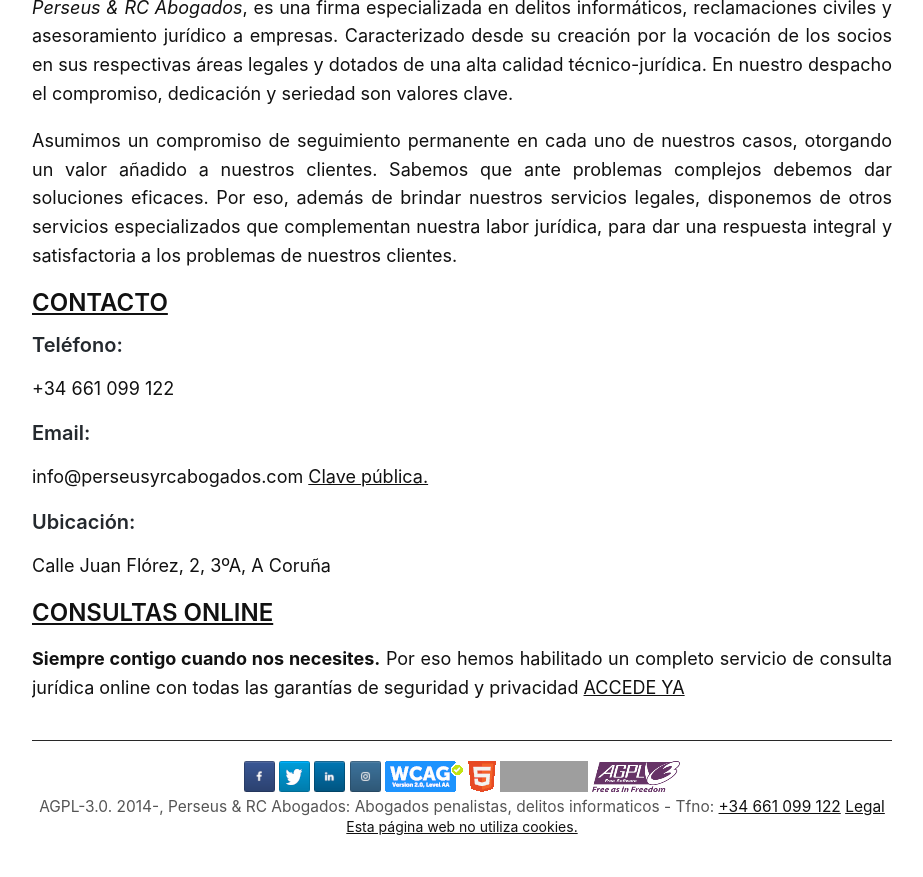
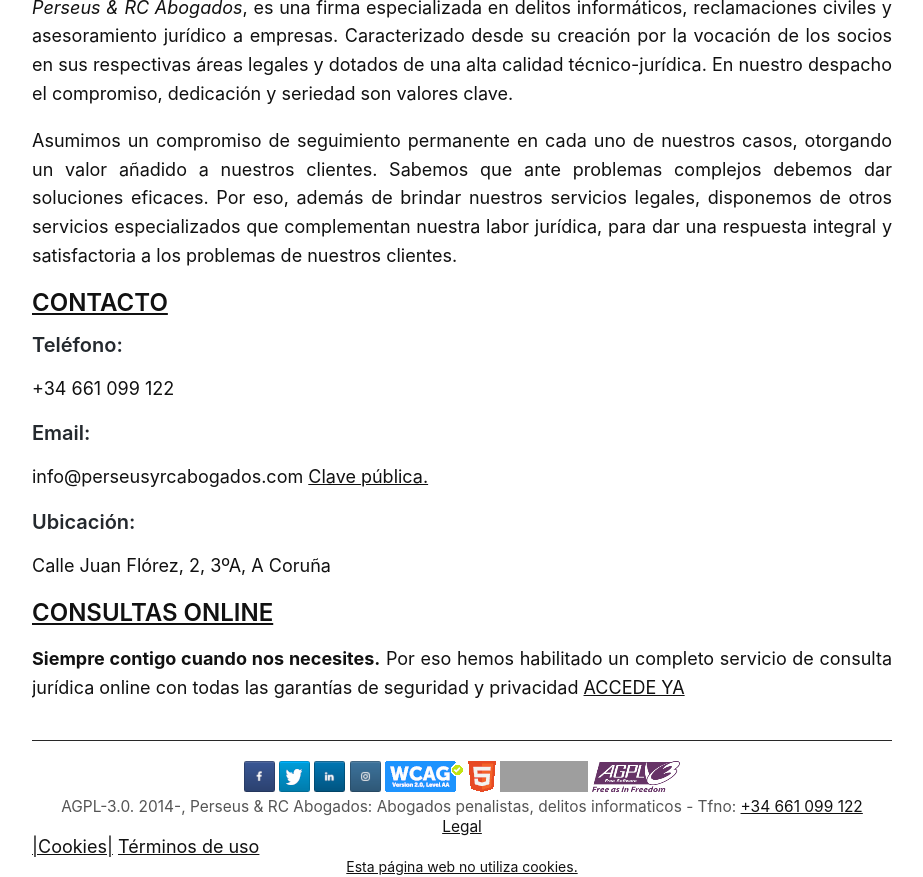
Before and after one commit to streaming10/perseusnew, a Jekyll site: the page built from README.md, in a window 1280 px wide, cut to the strip 532-1409 px from the top of the page. Shown: the whole strip, without its empty margins (158-1081 px from the left). Built offline with Jekyll 4.4.1, drawn with Linux system fonts in a browser that asks for light colours; our own code applies the rules of GitHub Pages for plain Markdown files; before the commit the page ends 1369 px from its top, so only the background shows below that; grey boxes are pictures that could not be loaded.

Commit message:
Update default.html

```diff
--- a/_layouts/default.html
+++ b/_layouts/default.html
@@ -98,8 +98,10 @@
 		<div id="hidden" style="display:none;"><br />
 			<span property="dct:title">Perseus & RC Abogados: Abogados penalistas A Coruña, delitos informaticos</span> by <span property="cc:attributionName">Perseus & RC Abogados: Abogados penalistas, delitos informaticos</span> is licensed under a <a rel="license" title="Licencia CC" href="http://creativecommons.org/licenses/by-nc-sa/3.0/">Creative Commons Reconocimiento-NoComercial-CompartirIgual 3.0 Unported License</a>.
 		</div><br />
-	AGPL-3.0. 2014-, Perseus & RC Abogados: Abogados penalistas, delitos informaticos - Tfno: <a title="Teléfono" href="tel:+34661099122">+34 661 099 122</a>
+	AGPL-3.0. 2014-, Perseus & RC Abogados: Abogados penalistas, delitos informaticos - Tfno: <a title="Teléfono" href="tel:+34661099122">+34 661 099 122</a><br />
 	<a title="Legal" href="/legal.html">Legal</a></div>
+	<a title="Cookies" href="/cookies.html">|Cookies|</a>
+	<a title="Términos de uso" href="/terminos.html">Términos de uso</a></div>
 </div>
 	<div style="font-size: 14px; text-align: center; "><a title="Esta página web no utiliza cookies.">Esta página web no utiliza cookies.</a>
 </div>
```
